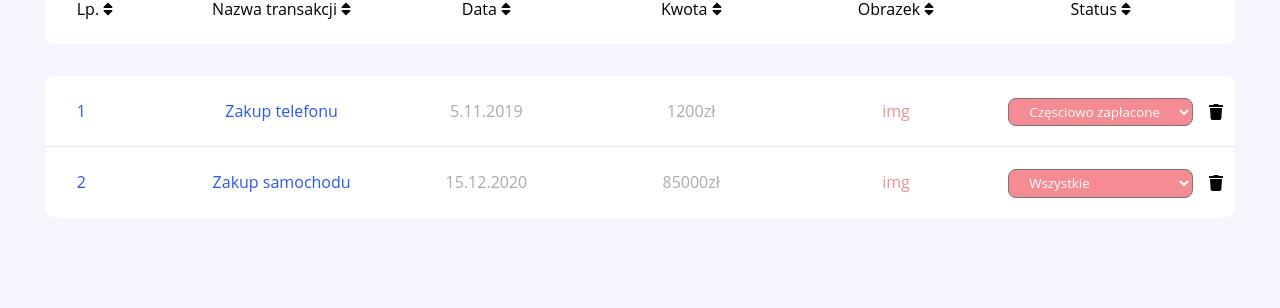
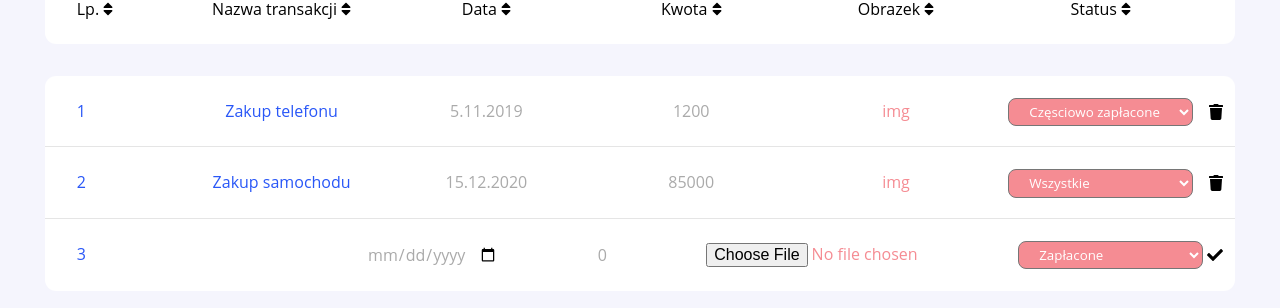
Before and after one commit to RadoslawGrosz/Expenses-app-lite, a React (Create React App) app: page / in a window 1280 px wide. Both pictures are taken after a click on the button "Dodaj". Shown: the part 376-684 px from the top of the page. Built offline with nearby package versions, Linux system fonts and the light colour scheme.

Commit message:
new expense form created (#1)

```diff
--- a/src/App.js
+++ b/src/App.js
@@ -5,14 +5,18 @@ import Header from "./components/Header";
 import FiltersSection from "./components/FiltersSection";
 import SortSection from "./components/SortSection";
 import MainSection from "./components/MainSection";
+import { FontAwesomeIcon } from "@fortawesome/react-fontawesome";
+import { faCheck } from "@fortawesome/free-solid-svg-icons";
 
 const App = () => {
+  const [isNewExpenseFormVisible, setIsNewExpenseFormVisible] = useState(false);
+
   const [expenses, setExpenses] = useState([
     {
       id: 1,
       name: "Zakup telefonu",
       date: "5.11.2019",
-      amount: "1200zł",
+      amount: "1200",
       img: "img",
       status: "Częsciowo zapłacone",
     },
@@ -20,18 +24,112 @@ const App = () => {
       id: 2,
       name: "Zakup samochodu",
       date: "15.12.2020",
-      amount: "85000zł",
+      amount: "85000",
       img: "img",
       status: "Wszystkie",
     },
   ]);
 
+  const [newExpense, setNewExpense] = useState({
+    name: "",
+    date: "",
+    amount: 0,
+    img: "",
+    status: "Zapłacone",
+  });
+
+  const handleNewExpenseNameChange = (e) => {
+    setNewExpense((prev) => ({
+      ...prev,
+      name: e.target.value,
+    }));
+  };
+
+  const handleNewExpenseDateChange = (e) => {
+    setNewExpense((prev) => ({
+      ...prev,
+      date: e.target.value,
+    }));
+  };
+
+  const handleNewExpenseAmountChange = (e) => {
+    setNewExpense((prev) => ({
+      ...prev,
+      amount: e.target.value,
+    }));
+  };
+
+  const handleNewExpenseStatusChange = (e) => {
+    setNewExpense((prev) => ({
+      ...prev,
+      status: e.target.value,
+    }));
+  };
+
+  const handleAddNewExpense = () => {
+    setExpenses((prev) => [
+      ...prev,
+      {
+        ...newExpense,
+        id: expenses.length + 1,
+      },
+    ]);
+    setIsNewExpenseFormVisible(false);
+  };
+
+  const newExpenseForm = (
+    <form className="main-section__list__item" onSubmit={handleAddNewExpense}>
+      <p className="main-section__list__item__value">{expenses.length + 1}</p>
+      <input
+        type="text"
+        className="main-section__list__item__value"
+        value={newExpense.name}
+        onChange={handleNewExpenseNameChange}
+      />
+      <input
+        type="date"
+        className="main-section__list__item__value"
+        value={newExpense.date}
+        onChange={handleNewExpenseDateChange}
+      />
+      <input
+        type="number"
+        className="main-section__list__item__value"
+        value={newExpense.amount}
+        onChange={handleNewExpenseAmountChange}
+      />
+      <input type="file" className="main-section__list__item__value" />
+      <div className="main-section__list__item__value">
+        <select
+          name="status"
+          className="main-section__list__item__value__status main-section__list__item__value__status--draft"
+          value={newExpense.status}
+          onChange={handleNewExpenseStatusChange}
+        >
+          <option value="paid">Zapłacone</option>
+          <option value="partly-paid">Częsciowo zapłacone</option>
+        </select>
+      </div>
+      <button
+        className="main-section__list__item__value main-section__list__item__value--add"
+        type="submit"
+      >
+        <FontAwesomeIcon icon={faCheck} />
+      </button>
+    </form>
+  );
+
   return (
     <main className="main-content">
-      <Header />
+      <Header
+        isNewExpenseFormVisible={isNewExpenseFormVisible}
+        setIsNewExpenseFormVisible={setIsNewExpenseFormVisible}
+      />
       <FiltersSection />
       <SortSection />
-      <MainSection expenses={expenses} />
+      <MainSection expenses={expenses}>
+        {isNewExpenseFormVisible && newExpenseForm}
+      </MainSection>
     </main>
   );
 };
--- a/src/components/ExpensesList.js
+++ b/src/components/ExpensesList.js
@@ -1,12 +1,13 @@
 import { React } from "react";
 import ExpensesListItem from "./ExpensesListItem";
 
-const ExpensesList = ({ expenses }) => {
+const ExpensesList = ({ expenses, children }) => {
   return (
     <ul className="main-section__list">
       {expenses.map((expense) => (
         <ExpensesListItem expense={expense} />
       ))}
+      {children}
     </ul>
   );
 };
--- a/src/components/Header.js
+++ b/src/components/Header.js
@@ -3,7 +3,11 @@ import "../css/header.css";
 import { FontAwesomeIcon } from "@fortawesome/react-fontawesome";
 import { faPlusCircle } from "@fortawesome/free-solid-svg-icons";
 
-const Header = () => {
+const Header = ({ isNewExpenseFormVisible, setIsNewExpenseFormVisible }) => {
+  const handleToggleForm = () => {
+    setIsNewExpenseFormVisible(!isNewExpenseFormVisible);
+  };
+
   return (
     <header className="site-header">
       <h2 className="site-header__title">Wydatki</h2>
@@ -12,8 +16,8 @@ const Header = () => {
           <button
             href=""
             className="site-header__list__item__link site-header__list__item__link--button"
+            onClick={handleToggleForm}
           >
-            {/* <i className="fas fa-plus-circle"></i> */}
             <FontAwesomeIcon icon={faPlusCircle} />
             Dodaj
           </button>
--- a/src/components/MainSection.js
+++ b/src/components/MainSection.js
@@ -2,10 +2,10 @@ import { React } from "react";
 import "../css/mainSection.css";
 import ExpensesList from "./ExpensesList";
 
-const MainSection = ({ expenses }) => {
+const MainSection = ({ expenses, children }) => {
   return (
     <section className="main-section">
-      <ExpensesList expenses={expenses} />
+      <ExpensesList expenses={expenses}>{children}</ExpensesList>
     </section>
   );
 };
--- a/src/css/mainSection.css
+++ b/src/css/mainSection.css
@@ -39,15 +39,15 @@
   text-align: left;
 }
 
-.main-section__list__item__value:nth-of-type(1), .main-section__list__item__value:nth-of-type(2) {
+.main-section__list__item__value:nth-child(1), .main-section__list__item__value:nth-child(2) {
   color: #2957f7;
 }
 
-.main-section__list__item__value:nth-of-type(3), .main-section__list__item__value:nth-of-type(4) {
+.main-section__list__item__value:nth-child(3), .main-section__list__item__value:nth-child(4) {
   color: #aaa;
 }
 
-.main-section__list__item__value:nth-of-type(5), .main-section__list__item__value:nth-of-type(6) {
+.main-section__list__item__value:nth-child(5), .main-section__list__item__value:nth-child(6) {
   color: #f58c93;
 }
 
@@ -64,6 +64,21 @@
 
 .main-section__list__item__value--remove:hover {
   color: red !important;
+}
+
+.main-section__list__item__value--add {
+  position: absolute;
+  right: 0.5%;
+  border: none;
+  background-color: transparent;
+  color: #000 !important;
+  cursor: pointer;
+  -webkit-transition: 0.5s;
+  transition: 0.5s;
+}
+
+.main-section__list__item__value--add:hover {
+  color: green !important;
 }
 
 .main-section__list__item__value__status {
--- a/src/scss/mainSection.scss
+++ b/src/scss/mainSection.scss
@@ -25,18 +25,18 @@
           text-align: left;
         }
 
-        &:nth-of-type(1),
-        &:nth-of-type(2) {
+        &:nth-child(1),
+        &:nth-child(2) {
           color: #2957f7;
         }
 
-        &:nth-of-type(3),
-        &:nth-of-type(4) {
+        &:nth-child(3),
+        &:nth-child(4) {
           color: #aaa;
         }
 
-        &:nth-of-type(5),
-        &:nth-of-type(6) {
+        &:nth-child(5),
+        &:nth-child(6) {
           color: #f58c93;
         }
 
@@ -53,6 +53,22 @@
 
           &:hover {
             color: red !important;
+          }
+        }
+
+        &--add {
+          position: absolute;
+          right: 0.5%;
+
+          border: none;
+          background-color: transparent;
+          color: #000 !important;
+
+          cursor: pointer;
+          transition: 0.5s;
+
+          &:hover {
+            color: green !important;
           }
         }
 
```
Also changed, not shown: 1 other file (tests, documents, lock files or other folders).
